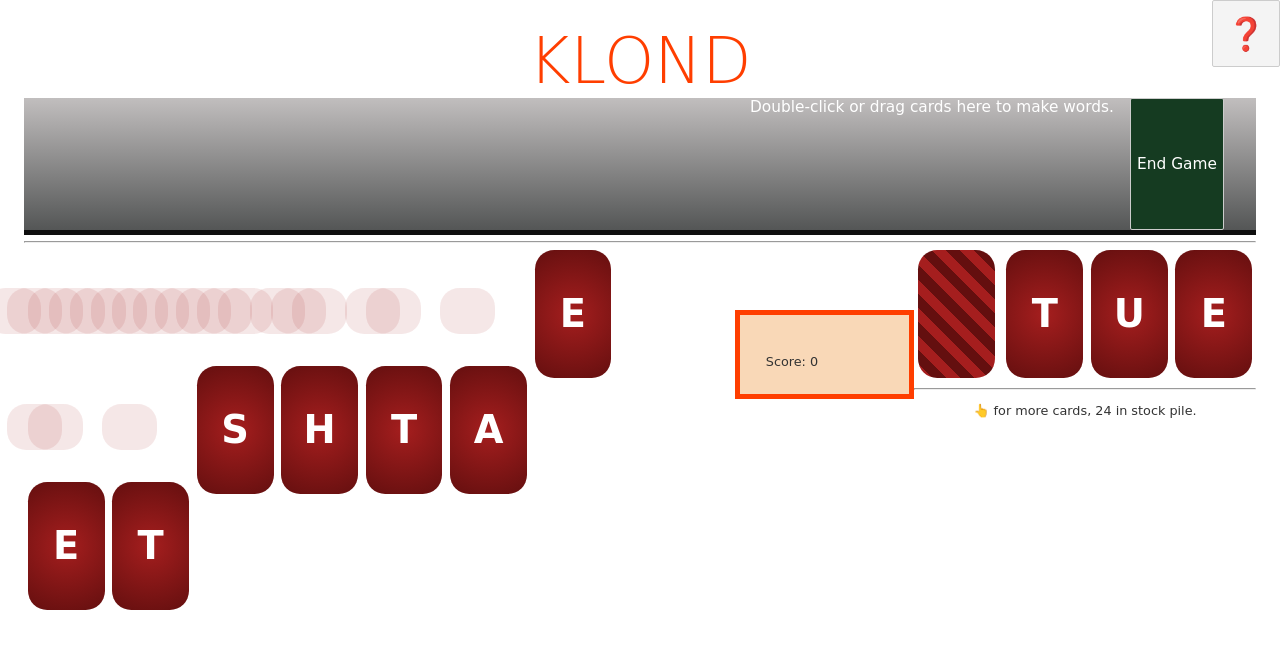
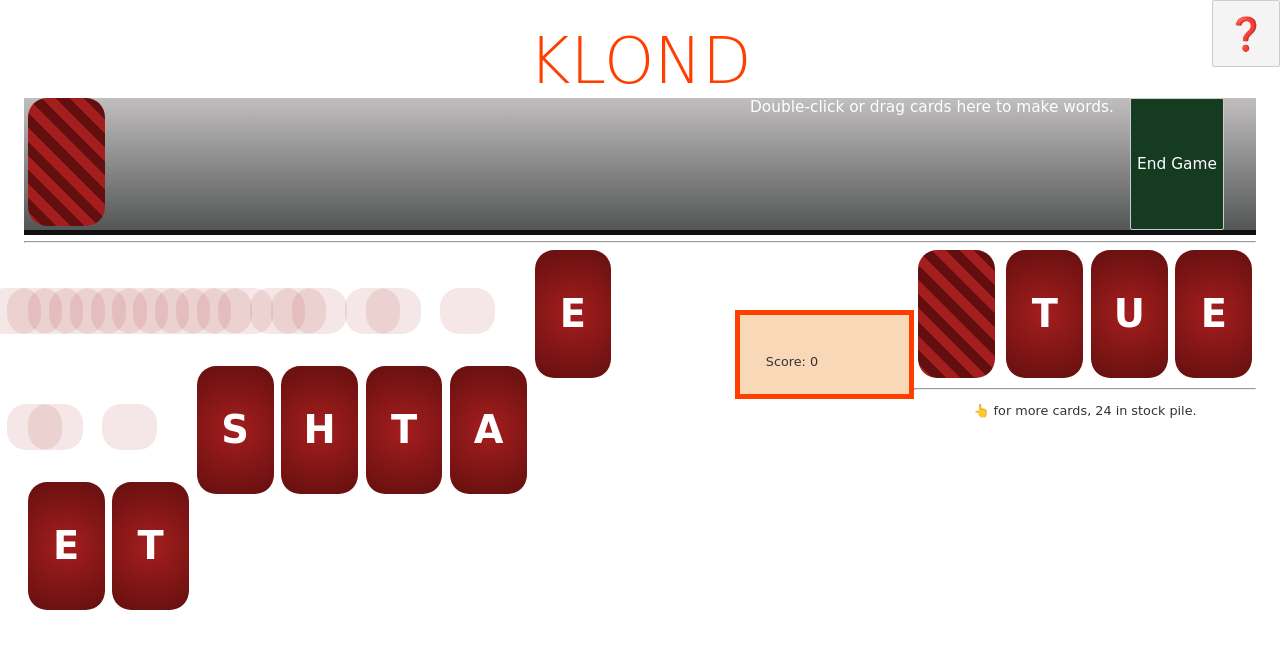
Before and after one commit to craignicol/klond, a Svelte app: page / in a window 1280 px wide. Shown: the top 648 px of the page. Built offline with nearby package versions, Linux system fonts and the light colour scheme.

Commit message:
Fxed shelf card display

```diff
--- a/src/Shelf.svelte
+++ b/src/Shelf.svelte
@@ -91,6 +91,7 @@
   {#each currentWord as c}
     <Card
       face={c}
+      selected={true}
       ondblclick={(_) => deselect(c)}
       ontouchstart={(_) => deselect(c)}
     />
@@ -118,6 +119,11 @@
     justify-content: center;
     background: linear-gradient(#c1bebe, #545656);
     border-bottom: 5px solid rgb(15, 15, 15);
+    position: relative;
+  }
+  #shelf :global(button.card),
+  #shelf :global(div.card) {
+    z-index: 1;
   }
   #shelf.dragtarget {
     border: 5px solid rgb(15, 15, 15);
```
